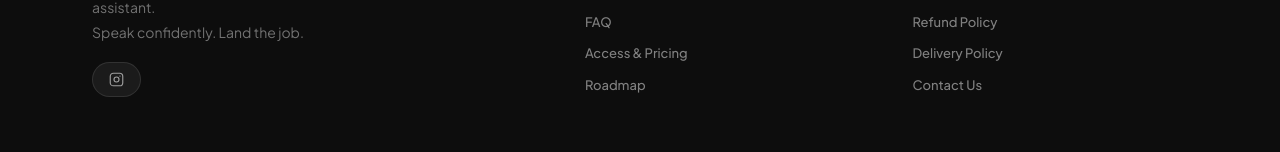
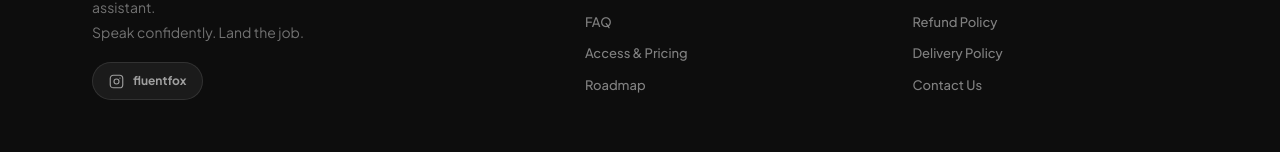
Before and after one commit to Jothireddy/fluentfox, a React (Vite) app: page / in a window 1280 px wide. Shown: the part 5287-5439 px from the top of the page. Built offline with nearby package versions, Linux system fonts and the light colour scheme.

Commit message:
feat: complete admin panel - all 13 pages with full features

```diff
--- a/src/App.jsx
+++ b/src/App.jsx
@@ -377,7 +377,7 @@ function Footer() {
               <circle cx="12" cy="12" r="4" />
               <circle cx="17.5" cy="6.5" r="1" fill="currentColor" stroke="none" />
             </svg>
-
+            fluentfox
           </a>
         </div>
 
```
